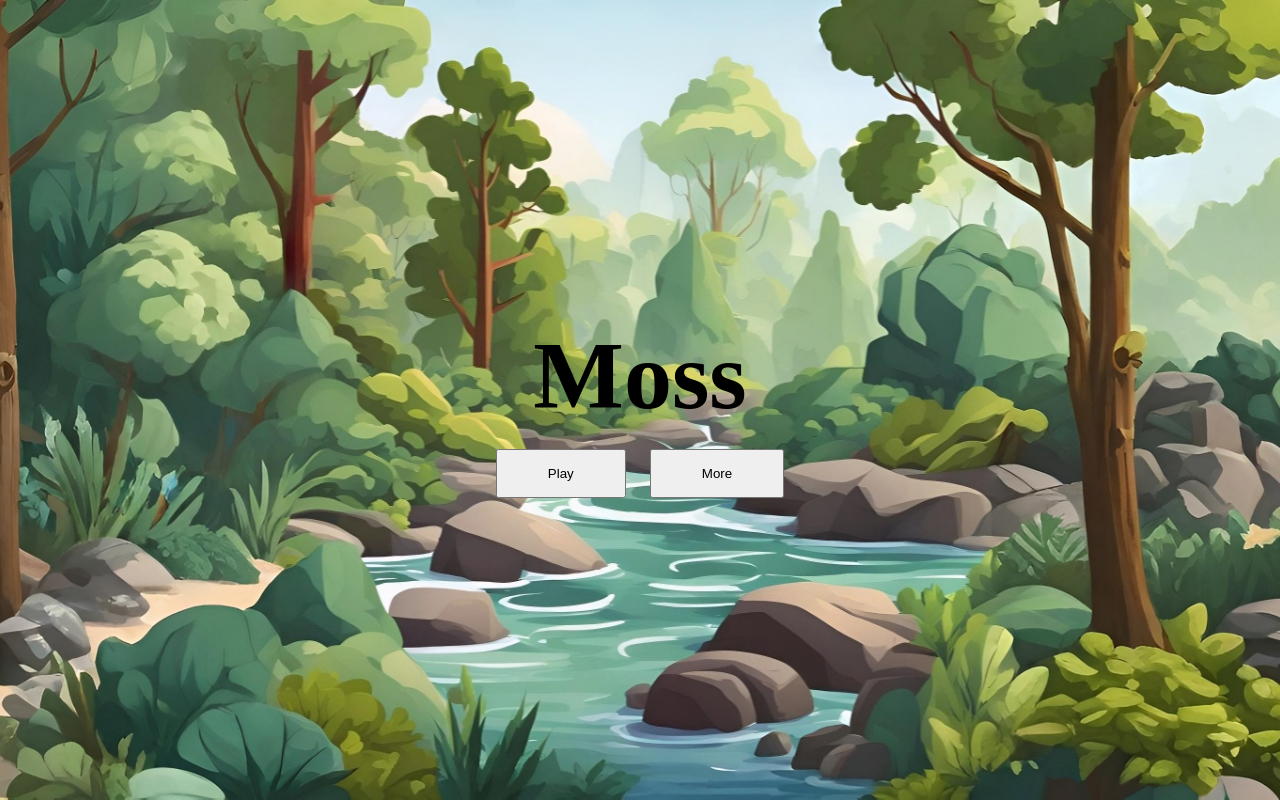
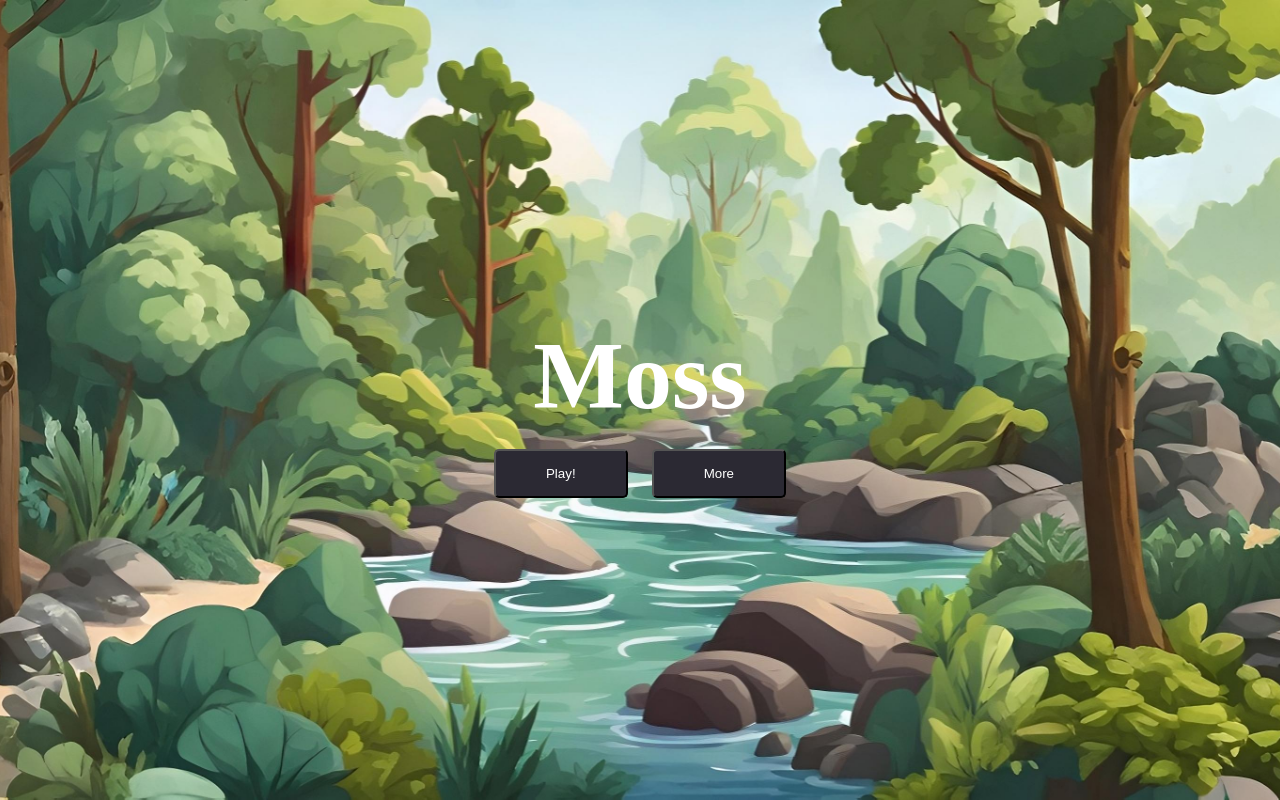
Before and after one commit to waverider0/moss, a plain HTML site: page public/index.html in a window 1280 px wide. Drawn offline with Linux system fonts and the light colour scheme.

Commit message:
small style changes

```diff
--- a/public/css/style.css
+++ b/public/css/style.css
@@ -1,25 +1,29 @@
 body {
     background-image: url("../assets/landing_page_bg.jpg");
+    background-position: center;
     background-size: cover;
-    background-position: center;
     height: 100vh;
     margin: 0;
 }
 
 h1 {
+    color: white;
     font-size: 6rem;
     line-height: 0.2;
 }
 
 .container {
+    align-items: center;
     display: flex;
     flex-direction: column;
+    height: 100vh;
     justify-content: center;
-    align-items: center;
-    height: 100vh;
 }
 
 button {
+    background-color: #2b2933;
+    border-radius: 5px;
+    color: white;
+    margin: 0 10px;
     padding: 15px 50px;
-    margin: 0 10px;
 }
--- a/public/index.html
+++ b/public/index.html
@@ -3,14 +3,14 @@
 <head>
     <meta charset="UTF-8">
     <meta name="viewport" content="width=device-width, initial-scale=1.0">
-    <title>Moss Landing Page</title>
+    <title>Moss</title>
     <link rel="stylesheet" href="css/style.css">
 </head>
 <body>
     <div class="container">
         <h1>Moss</h1>
         <div>
-            <button>Play</button>
+            <button>Play!</button>
             <button>More</button>
         </div>
     </div>
```
